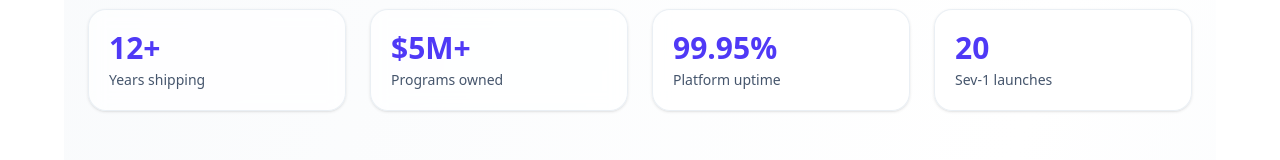
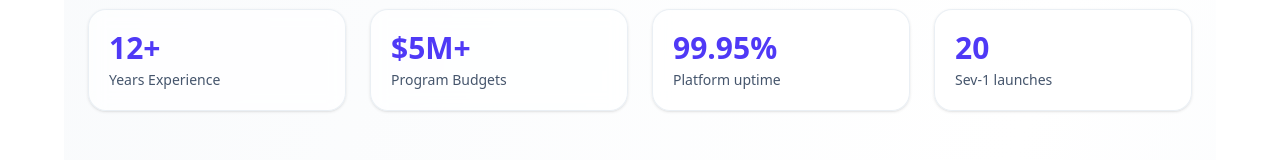
Before and after one commit to khanasad09/asad-portfolio, a Next.js app: page / in a window 1280 px wide. Shown: the part 424-584 px from the top of the page. Built offline with nearby package versions, Linux system fonts and the light colour scheme.

Commit message:
Update Portfolio.tsx

```diff
--- a/components/Portfolio.tsx
+++ b/components/Portfolio.tsx
@@ -137,8 +137,8 @@ function HomePage() {
       {/* What I've shipped */}
       <section className="mb-14">
         <div className="grid grid-cols-2 md:grid-cols-4 gap-6">
-          <Metric value="12+" label="Years shipping" />
-          <Metric value="$5M+" label="Programs owned" />
+          <Metric value="12+" label="Years Experience" />
+          <Metric value="$5M+" label="Program Budgets" />
           <Metric value="99.95%" label="Platform uptime" />
           <Metric value="20" label="Sev-1 launches" />
         </div>
```
